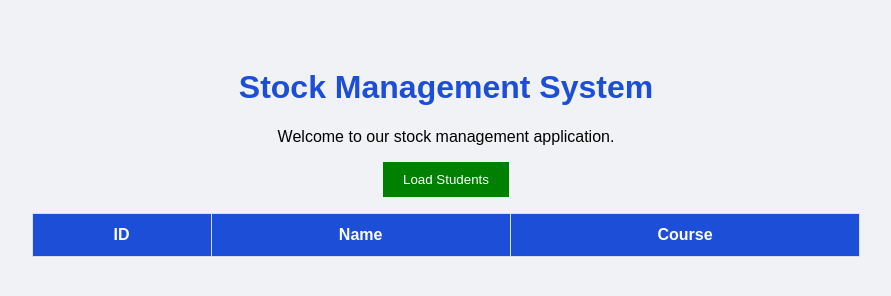
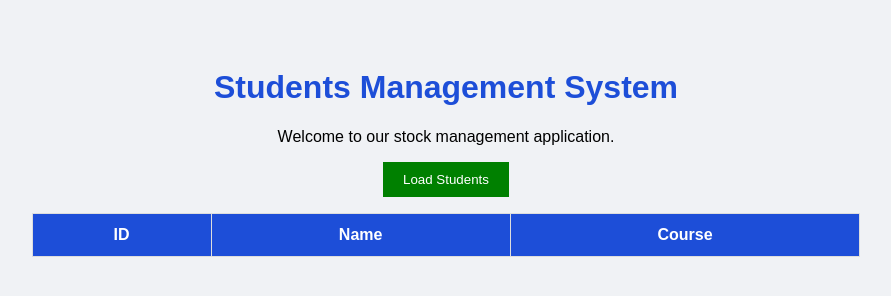
Before and after one commit to ngoga-2050/Stock-Management-System, a plain HTML site: page frontend/index.html in a window 1280 px wide. Shown: the whole page, without its empty margins (194-1085 px from the left). Drawn offline with Linux system fonts and the light colour scheme.

Commit message:
test the changes

```diff
--- a/frontend/index.html
+++ b/frontend/index.html
@@ -44,7 +44,7 @@
 
 <body>
 
-    <h1>Stock Management System</h1>
+    <h1>Students Management System</h1>
 
     <p>Welcome to our stock management application.</p>
 
```
